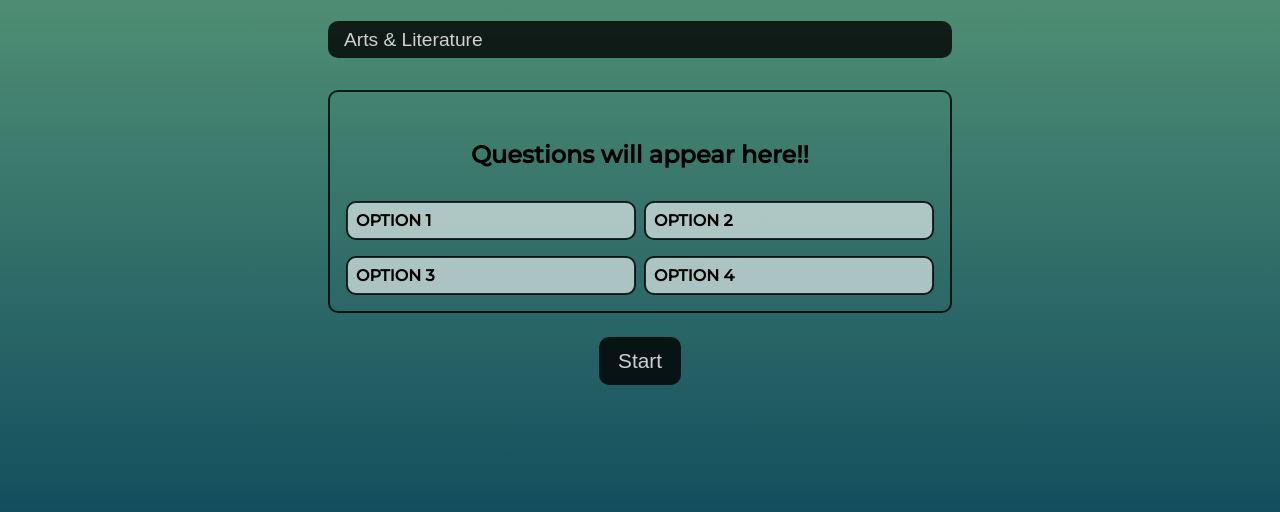
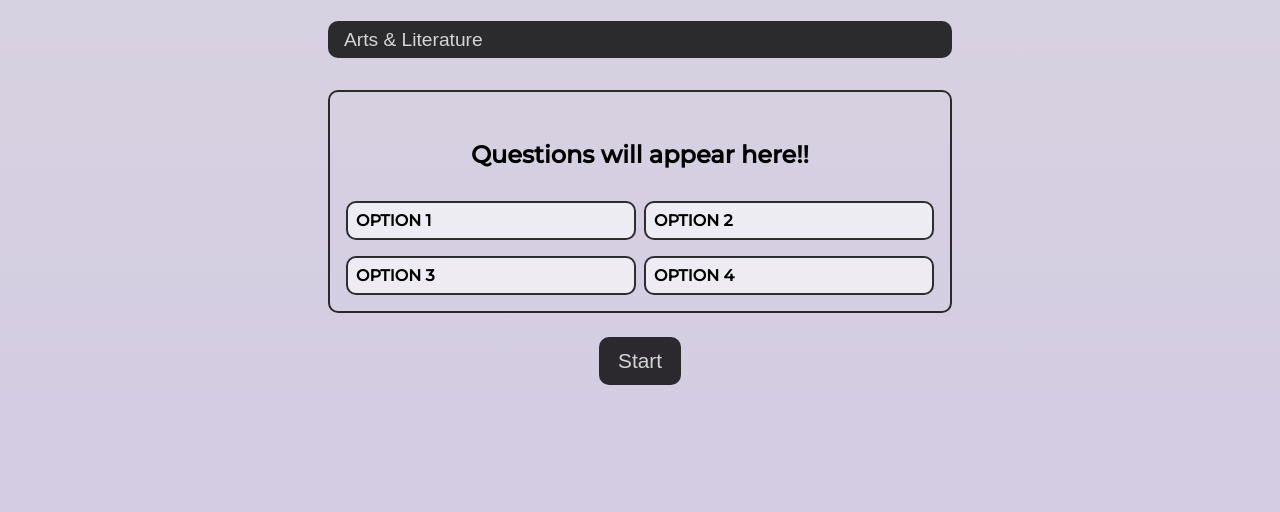
Before and after one commit to ShahbajAlam/Trivia, a plain HTML site: page index.html in a window 1280 px wide. Shown: the part 288-800 px from the top of the page. Drawn offline with Linux system fonts and the light colour scheme.

Commit message:
Update style.css

```diff
--- a/style.css
+++ b/style.css
@@ -16,7 +16,7 @@ body {
     align-items: center;
     padding: 2rem 1rem;
     font-family: "Montserrat", sans-serif;
-    background: linear-gradient(to top, #134e5e, #71b280);
+    background: linear-gradient(to top, #d3cce3, #d9d5df);
 }
 
 body::before {
```
